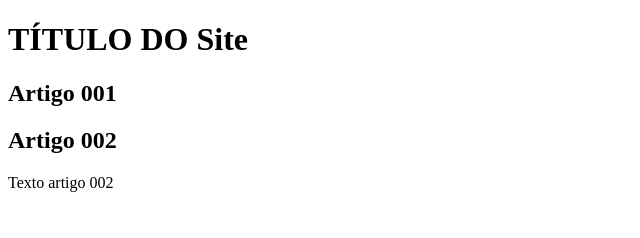
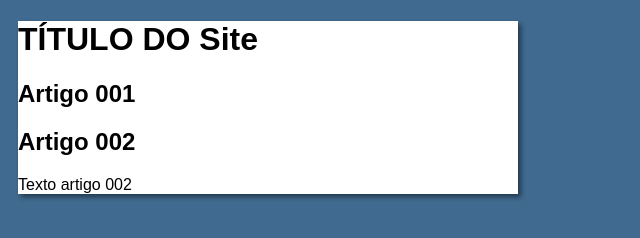
Before and after one commit to joapalima91/projeto-site, a plain HTML site: page index.html in a window 1280 px wide. Shown: the whole page, without its empty margins (0-640 px from the left). Drawn offline with Linux system fonts and the light colour scheme.

Commit message:
iniciei o design

```diff
--- /dev/null
+++ b/estilos/style.css
@@ -0,0 +1,15 @@
+*{
+    font-family: Arial, Helvetica, sams-serif;
+    font: 16px;
+}
+
+body{
+    background-color: rgb(64, 106, 143);
+}
+
+main{
+    background-color: white;
+    width: 500px;
+    margin: 10px;
+    box-shadow: 3px 3px 5px rgb(0, 0, 0, 0.473);
+}
--- a/index.html
+++ b/index.html
@@ -5,6 +5,7 @@
     <meta http-equiv="X-UA-Compatible" content="IE=edge">
     <meta name="viewport" content="width=device-width, initial-scale=1.0">
     <title>TÍtulo do Site</title>
+    <link rel="stylesheet" href="estilos/style.css">
 </head>
 <body>
     <main>
@@ -16,7 +17,6 @@
         </article>
         <article>
             <h2>Artigo 002</h2>
-
             <p>Texto artigo 002</p>
         </article>
     </main>
```
